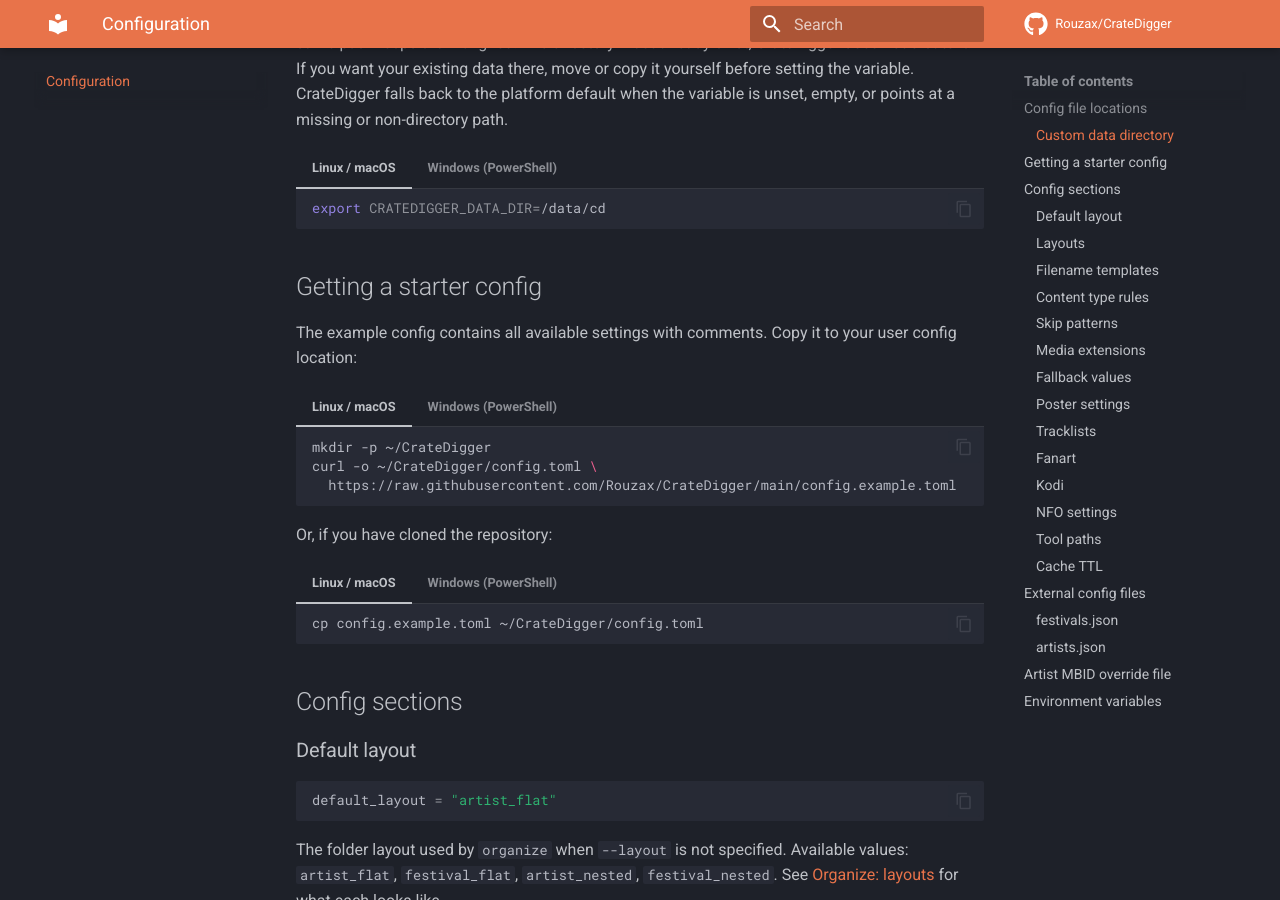
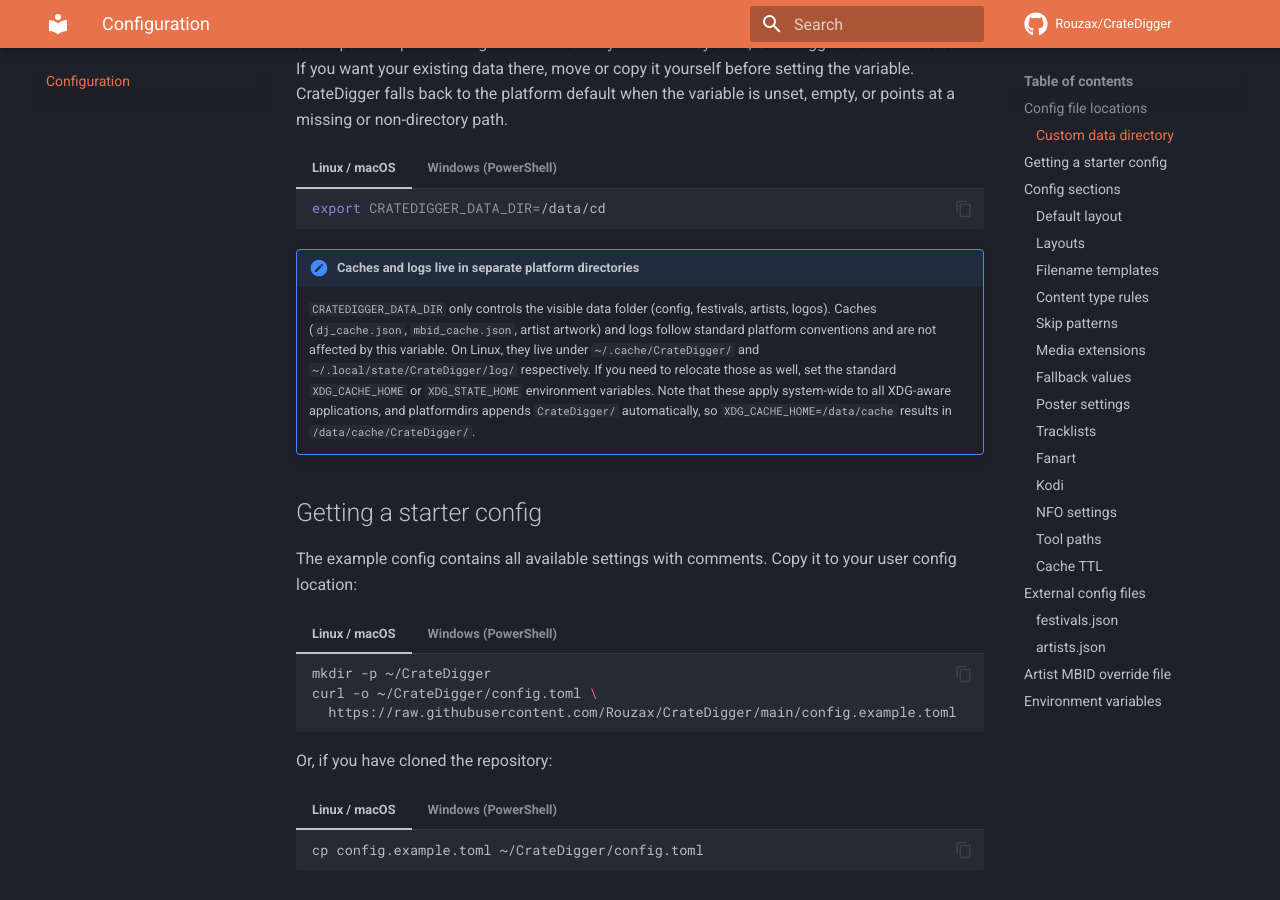
Before and after one commit to Rouzax/CrateDigger, an MkDocs documentation site: the page built from docs/configuration.md, in a window 1280 px wide and 900 px high, scrolled down 789 px. Built offline with MkDocs 1.6.1 and Material for MkDocs 9.7.7, drawn with Linux system fonts in a browser that asks for light colours; comment, search, counter and statistics services are not loaded.

Commit message:
docs(configuration): document XDG override behavior for caches and logs

````diff
--- a/docs/configuration.md
+++ b/docs/configuration.md
@@ -29,6 +29,9 @@
     ```powershell
     $env:CRATEDIGGER_DATA_DIR = "D:\CrateDigger"
     ```
+
+!!! note "Caches and logs live in separate platform directories"
+    `CRATEDIGGER_DATA_DIR` only controls the visible data folder (config, festivals, artists, logos). Caches (`dj_cache.json`, `mbid_cache.json`, artist artwork) and logs follow standard platform conventions and are not affected by this variable. On Linux, they live under `~/.cache/CrateDigger/` and `~/.local/state/CrateDigger/log/` respectively. If you need to relocate those as well, set the standard `XDG_CACHE_HOME` or `XDG_STATE_HOME` environment variables. Note that these apply system-wide to all XDG-aware applications, and platformdirs appends `CrateDigger/` automatically, so `XDG_CACHE_HOME=/data/cache` results in `/data/cache/CrateDigger/`.
 
 ## Getting a starter config
 
````
